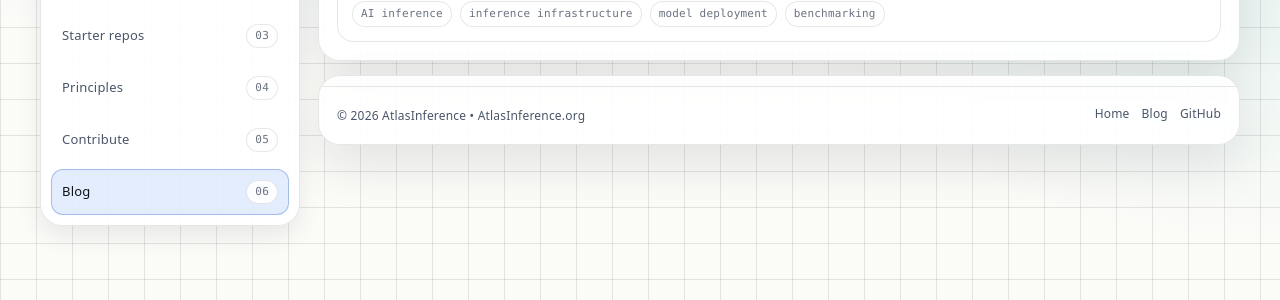
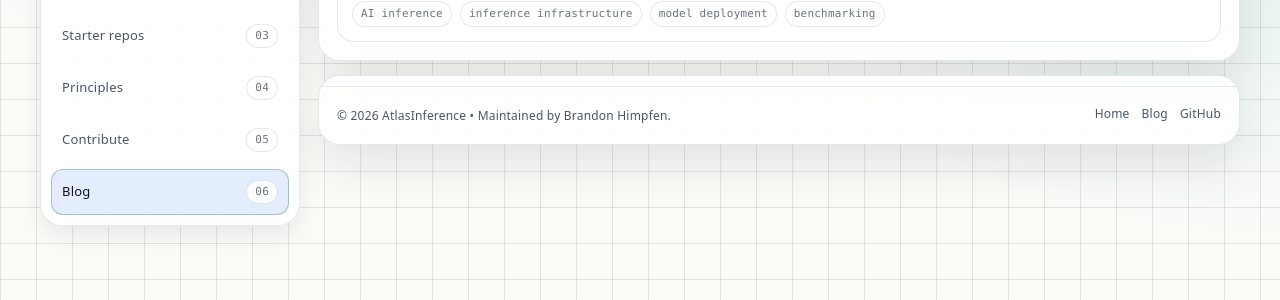
Before and after one commit to atlasinference/www, a Jekyll site: the page built from blog/index.html, in a window 1280 px wide. Shown: the part 297-597 px from the top of the page. Built offline with Jekyll 4.4.1, drawn with Linux system fonts in a browser that asks for light colours.

Commit message:
Update page.html

```diff
--- a/_layouts/page.html
+++ b/_layouts/page.html
@@ -21,7 +21,7 @@ layout: default
       {{ content }}
       <section class="panel block">
         <footer>
-          <div>© <span id="year"></span> AtlasInference • AtlasInference.org</div>
+          <div>© <span id="year"></span> AtlasInference • Maintained by <a href="https://www.brandonhimpfen.com/" title="Brandon Himpfen" target="_blank">Brandon Himpfen</a>.</div>
           <div class="foot-links">
             <a href="{{ '/' | relative_url }}">Home</a>
             <a href="{{ '/blog/' | relative_url }}">Blog</a>
```
